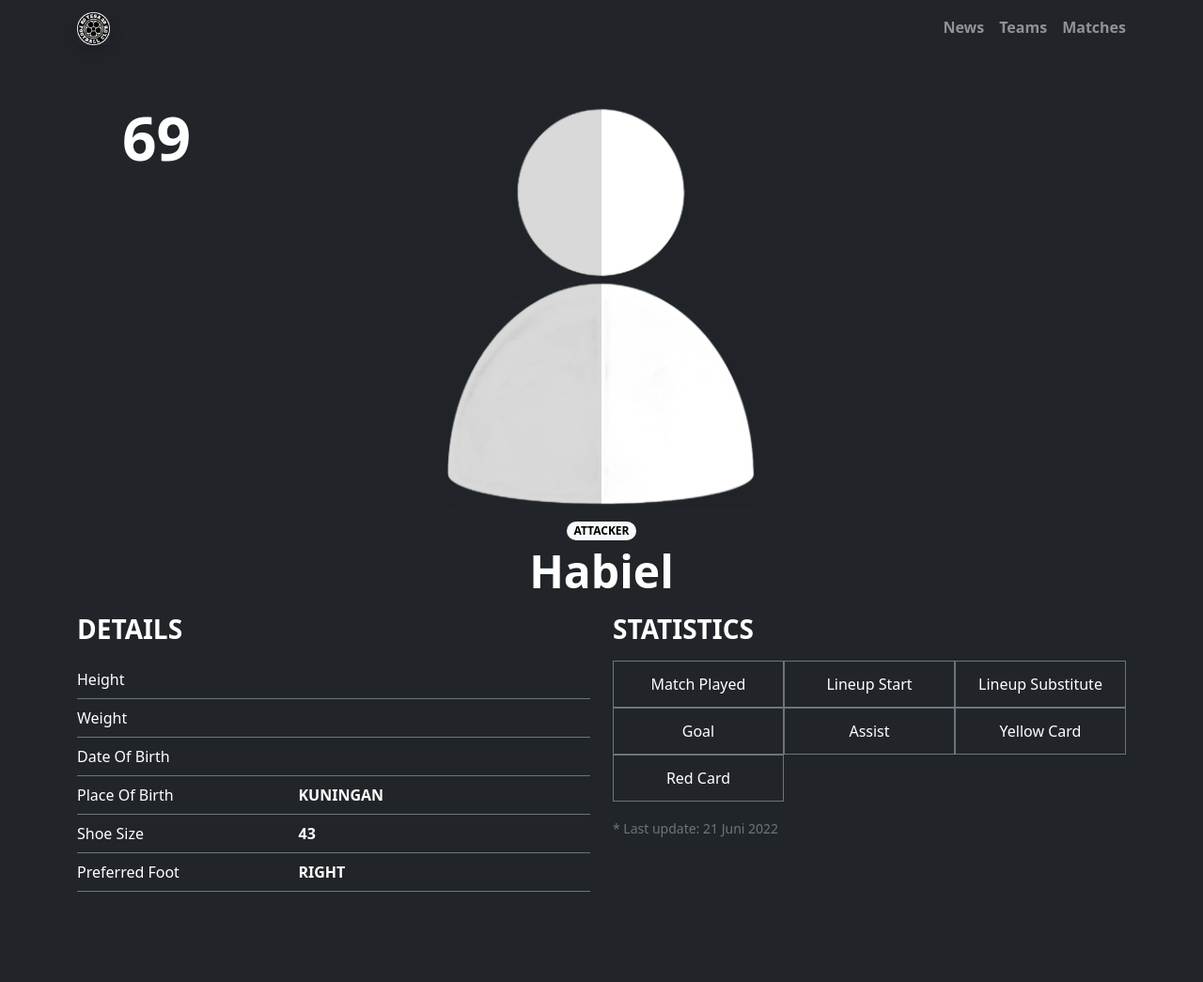
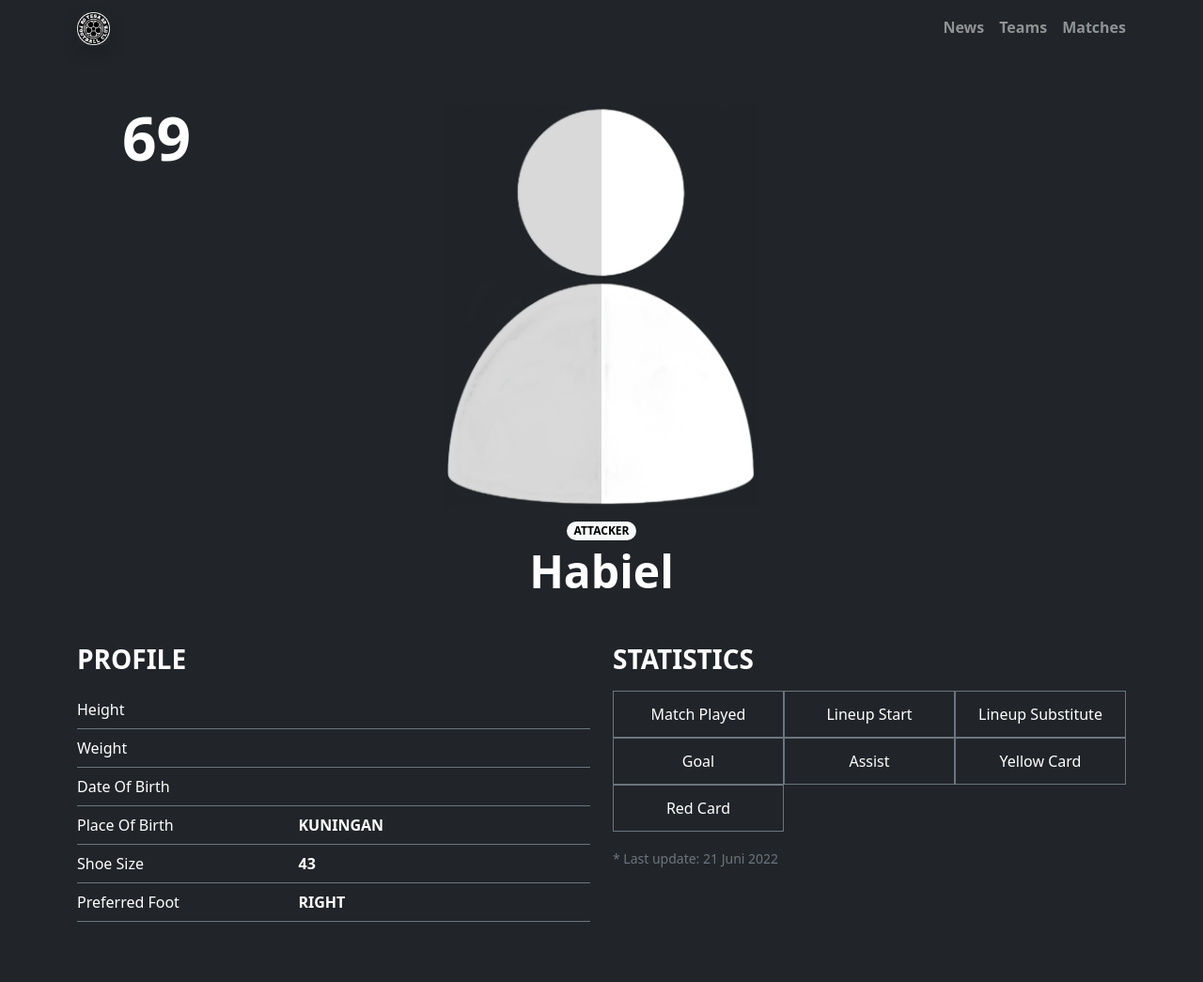
Before and after one commit to tesafc/tesafc.github.io, a Jekyll site: the page built from _players/4-number-69.md, in a window 1280 px wide. Shown: the whole page at 94% size. Built offline with Jekyll 4.4.1, drawn with Linux system fonts in a browser that asks for light colours; nearby versions of some CDN libraries; before the commit the page ends 1013 px from its top, so only the background shows below that.

Commit message:
Update player.html

```diff
--- a/_layouts/player.html
+++ b/_layouts/player.html
@@ -4,7 +4,7 @@ layout: default
 
 <div class="my-5 text-bg-dark">
   <div class="container">
-    <div class="card text-bg-dark rounded-0 border-0 mb-3">
+    <div class="card text-bg-dark rounded-0 border-0 mb-5">
       <img src="{{ page.profile-picture | relative_url }}" alt="" class="card-img pb-5 mb-5" style="object-fit: contain; max-height: 30rem;">
       <div class="card-img-overlay d-flex flex-column justify-content-between p-0">
         <div>
@@ -18,7 +18,7 @@ layout: default
     </div>
     <div class="row row-cols-1 row-cols-md-2">
       <div class="col">
-        <h1 class="text-uppercase fw-bolder mb-0 fs-3 pb-3">details</h1>
+        <h1 class="text-uppercase fw-bolder mb-0 fs-3 pb-3">profile</h1>
         <table class="table text-bg-dark border-secondary bg-transparent">
           <tbody>
             {% for item in page.details %}
```
